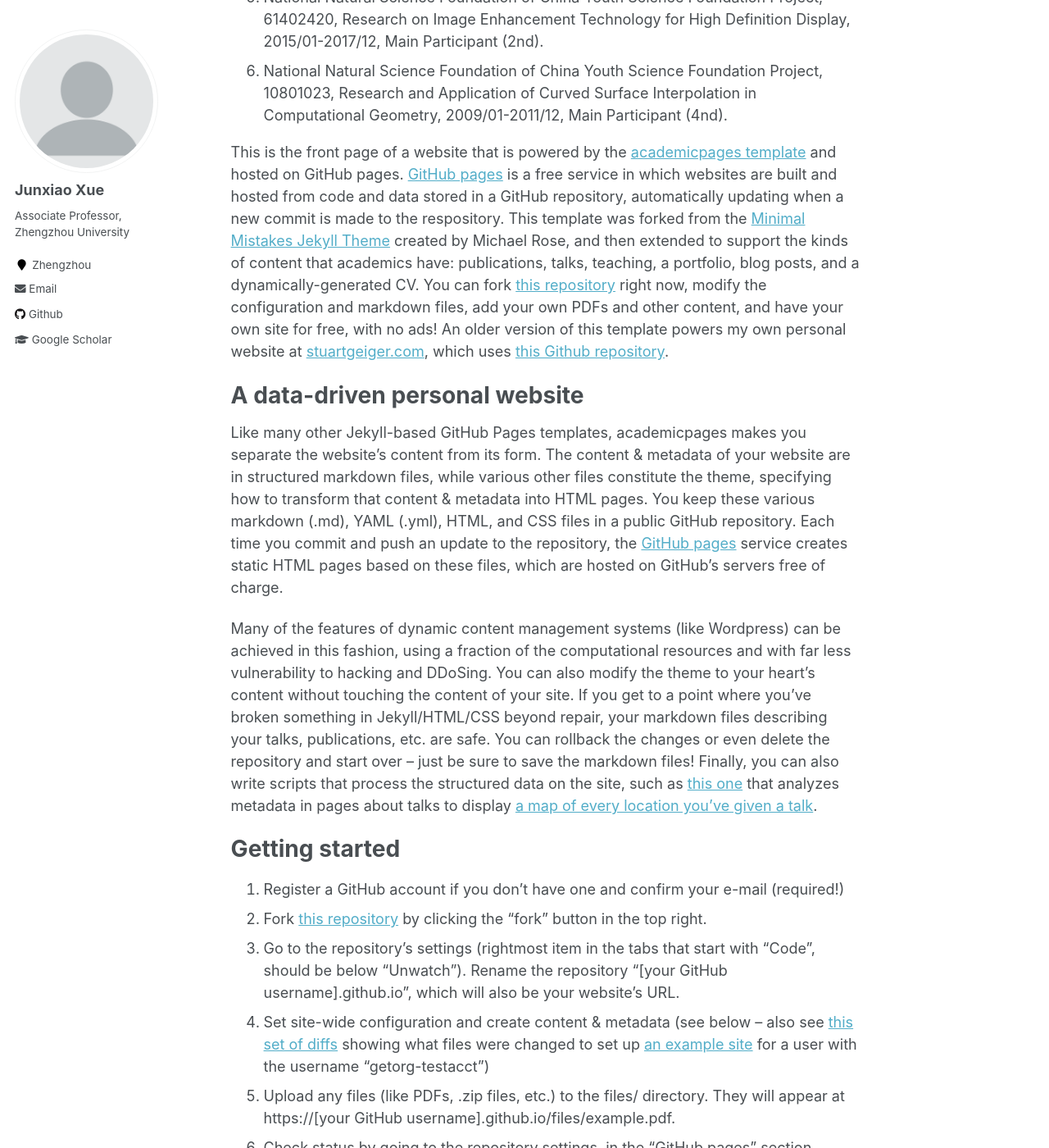
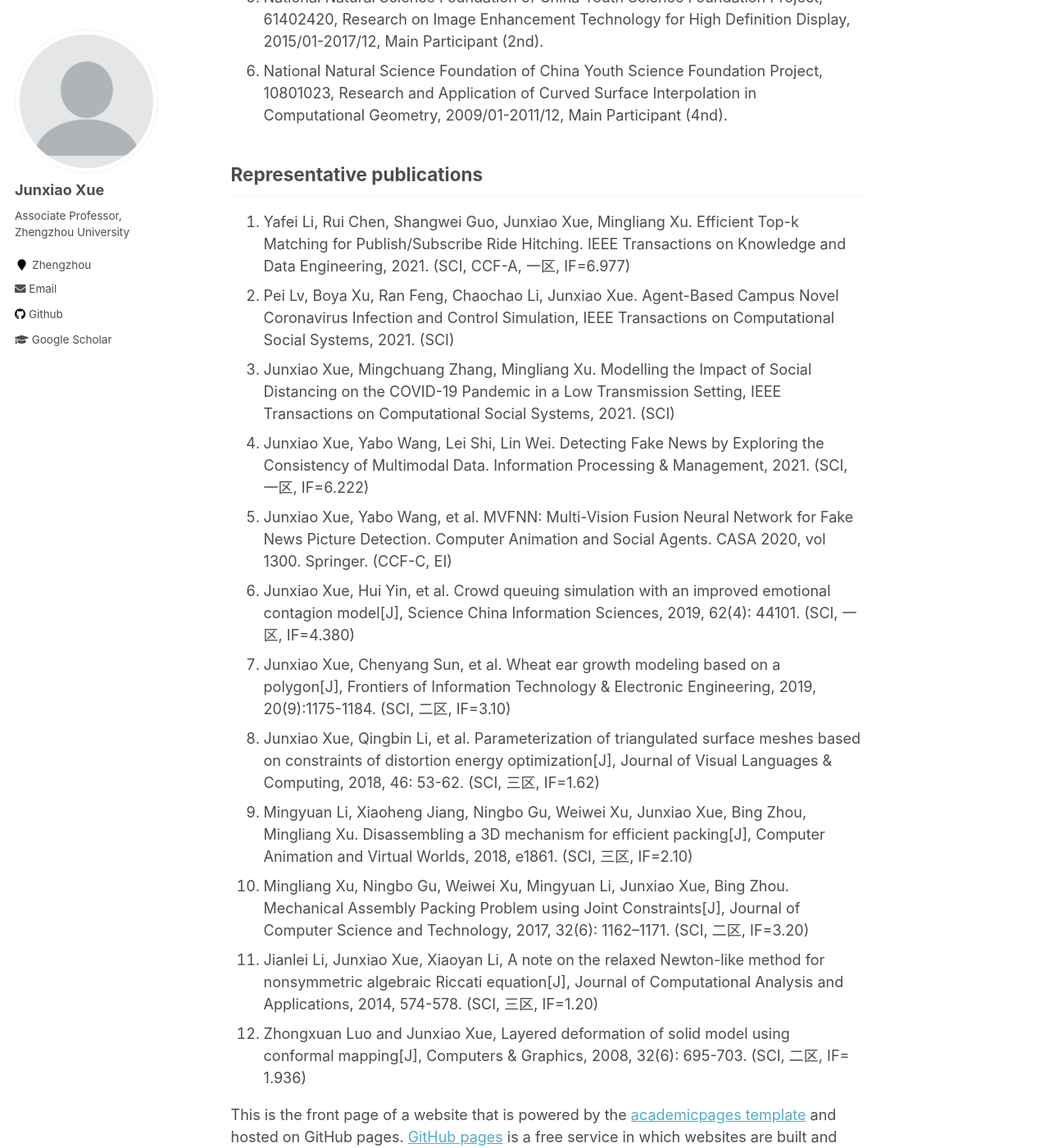
Before and after one commit to shibo2/shibo2.github.io, a Jekyll site: the page built from _pages/about.md, in a window 1280 px wide and 1400 px high, scrolled down 1262 px. Shown: the whole window at 82% size. Built offline with Jekyll 4.4.1, drawn with Linux system fonts in a browser that asks for light colours.

Commit message:
Update about.md

```diff
--- a/_pages/about.md
+++ b/_pages/about.md
@@ -24,6 +24,22 @@ Representative Research Projects
 1. Henan University Science and Technology Innovation Team Support Program, 16IRTSTHN027, Intelligent Information Technology and Equipment, 2016/03-2019/03, Main Participant (2nd).
 1. National Natural Science Foundation of China Youth Science Foundation Project, 61402420, Research on Image Enhancement Technology for High Definition Display, 2015/01-2017/12, Main Participant (2nd).
 1. National Natural Science Foundation of China Youth Science Foundation Project, 10801023, Research and Application of Curved Surface Interpolation in Computational Geometry, 2009/01-2011/12, Main Participant (4nd).
+
+Representative publications
+------
+1. Yafei Li, Rui Chen, Shangwei Guo, Junxiao Xue, Mingliang Xu. Efficient Top-k Matching for Publish/Subscribe Ride Hitching. IEEE Transactions on Knowledge and Data Engineering, 2021. (SCI, CCF-A, 一区, IF=6.977)
+2. Pei Lv, Boya Xu, Ran Feng, Chaochao Li, Junxiao Xue. Agent-Based Campus Novel Coronavirus Infection and Control Simulation, IEEE Transactions on Computational Social Systems, 2021. (SCI)
+3. Junxiao Xue, Mingchuang Zhang, Mingliang Xu. Modelling the Impact of Social Distancing on the COVID-19 Pandemic in a Low Transmission Setting, IEEE Transactions on Computational Social Systems, 2021. (SCI)
+4. Junxiao Xue, Yabo Wang, Lei Shi, Lin Wei. Detecting Fake News by Exploring the Consistency of Multimodal Data. Information Processing & Management, 2021. (SCI, 一区, IF=6.222)
+5. Junxiao Xue, Yabo Wang, et al. MVFNN: Multi-Vision Fusion Neural Network for Fake News Picture Detection. Computer Animation and Social Agents. CASA 2020, vol 1300. Springer. (CCF-C, EI)
+6. Junxiao Xue, Hui Yin, et al. Crowd queuing simulation with an improved emotional contagion model[J], Science China Information Sciences, 2019, 62(4): 44101. (SCI, 一区, IF=4.380)
+7. Junxiao Xue, Chenyang Sun, et al. Wheat ear growth modeling based on a polygon[J], Frontiers of Information Technology & Electronic Engineering, 2019, 20(9):1175-1184. (SCI, 二区, IF=3.10)
+8. Junxiao Xue, Qingbin Li, et al. Parameterization of triangulated surface meshes based on constraints of distortion energy optimization[J], Journal of Visual Languages & Computing, 2018, 46: 53-62. (SCI, 三区, IF=1.62)
+9. Mingyuan Li, Xiaoheng Jiang, Ningbo Gu, Weiwei Xu, Junxiao Xue, Bing Zhou, Mingliang Xu. Disassembling a 3D mechanism for efficient packing[J], Computer Animation and Virtual Worlds, 2018, e1861. (SCI, 三区, IF=2.10)
+10. Mingliang Xu, Ningbo Gu, Weiwei Xu, Mingyuan Li, Junxiao Xue, Bing Zhou. Mechanical Assembly Packing Problem using Joint Constraints[J], Journal of Computer Science and Technology, 2017, 32(6): 1162–1171. (SCI, 二区, IF=3.20)
+11. Jianlei Li, Junxiao Xue, Xiaoyan Li, A note on the relaxed Newton-like method for nonsymmetric algebraic Riccati equation[J], Journal of Computational Analysis and Applications, 2014, 574-578. (SCI, 三区, IF=1.20)
+12. Zhongxuan Luo and Junxiao Xue, Layered deformation of solid model using conformal mapping[J], Computers & Graphics, 2008, 32(6): 695-703. (SCI, 二区, IF= 1.936)
+
 
 This is the front page of a website that is powered by the [academicpages template](https://github.com/academicpages/academicpages.github.io) and hosted on GitHub pages. [GitHub pages](https://pages.github.com) is a free service in which websites are built and hosted from code and data stored in a GitHub repository, automatically updating when a new commit is made to the respository. This template was forked from the [Minimal Mistakes Jekyll Theme](https://mmistakes.github.io/minimal-mistakes/) created by Michael Rose, and then extended to support the kinds of content that academics have: publications, talks, teaching, a portfolio, blog posts, and a dynamically-generated CV. You can fork [this repository](https://github.com/academicpages/academicpages.github.io) right now, modify the configuration and markdown files, add your own PDFs and other content, and have your own site for free, with no ads! An older version of this template powers my own personal website at [stuartgeiger.com](http://stuartgeiger.com), which uses [this Github repository](https://github.com/staeiou/staeiou.github.io).
 
```
